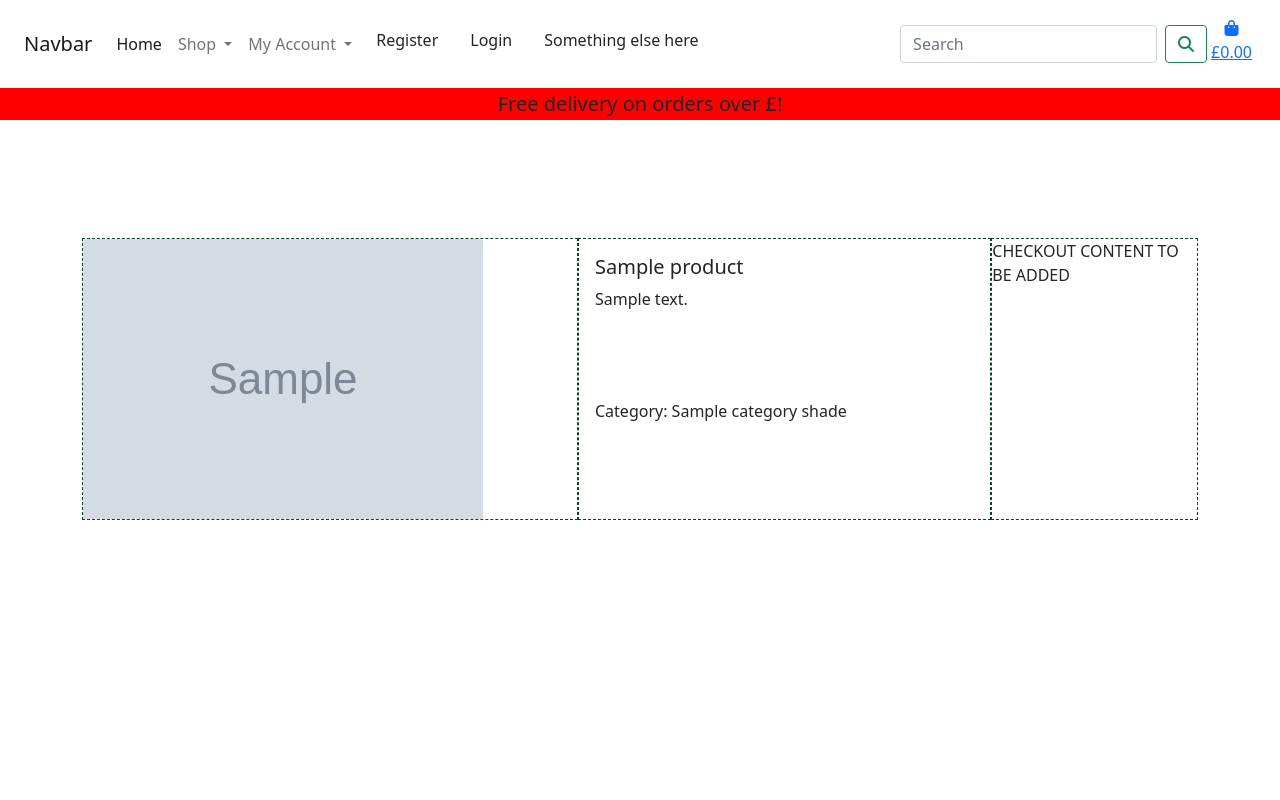
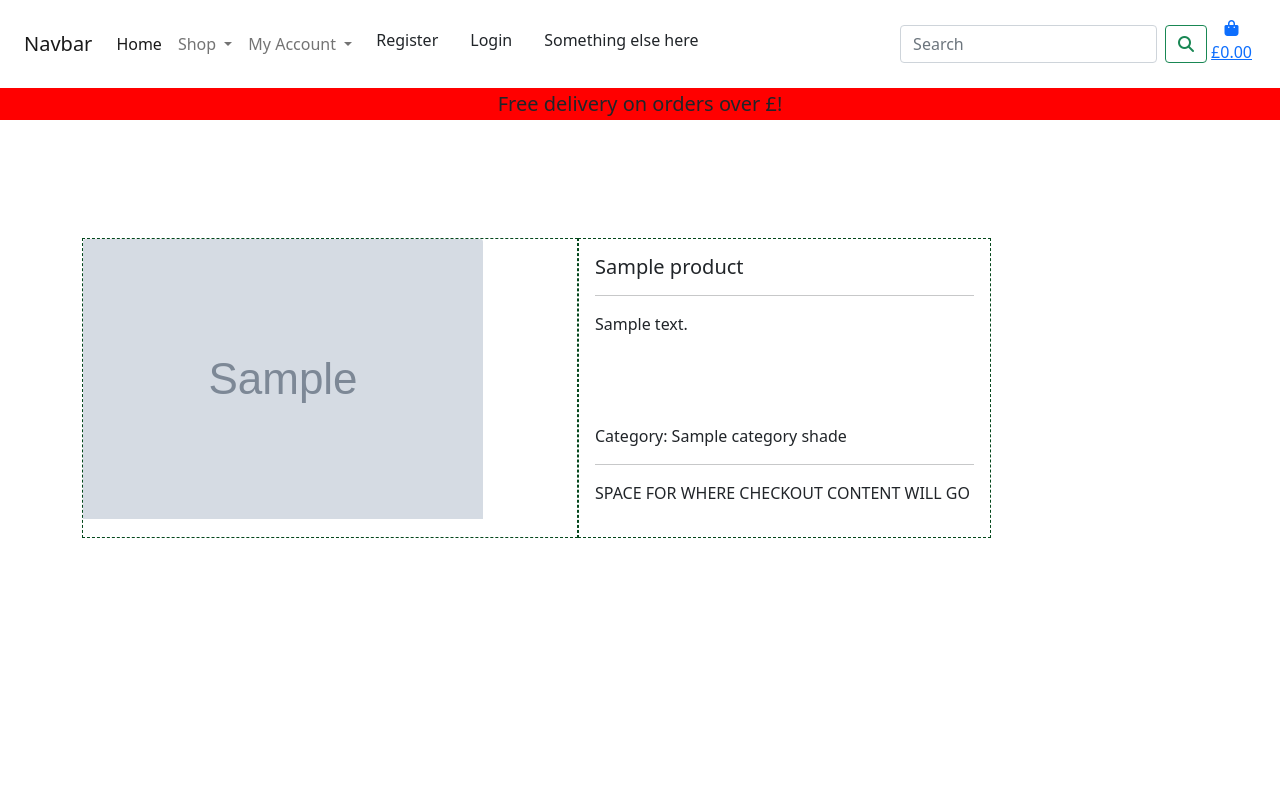
Before and after one commit to Abelyem/MS4, a Django app: page /products/1 in a window 1280 px wide. Run offline with Django 3.2, Linux system fonts and the light colour scheme; tables that the repository leaves empty hold one stand-in row (values such as "Sample post"); grey boxes marked "Sample" are stand-in pictures; some libraries are stand-ins or nearby versions.

Commit message:
removed 3rd box for checkout content, instead including this within .mask-info

```diff
--- a/products/templates/products/mask_detail.html
+++ b/products/templates/products/mask_detail.html
@@ -28,12 +28,12 @@
     <div class="mask-info">
         <div class="card-body">
             <h5 class="card-title">{{ mask_detail.name }}</h5>
+            <hr>
             <p class="card-text">{{ mask_detail.description }}</p>
             <p class="card-subtitle">Category: {{ mask_detail.category }} shade</p>
+            <hr>
+            <p>SPACE FOR WHERE CHECKOUT CONTENT WILL GO</p>
         </div>
-    </div>
-    <div class="checkout-content">
-        CHECKOUT CONTENT TO BE ADDED
     </div>
 </div>
 
--- a/static/css/base.css
+++ b/static/css/base.css
@@ -33,7 +33,7 @@ from a previous incomplete portfolio project of my own -- https://abel-portfolio
     display: grid;
     grid-template-columns: 1.2fr 1fr 0.5fr;
     grid-template-areas:
-    'mask-img mask-info checkout-content';
+    'mask-img mask-info';
     padding-top: 10vw;
 }
 
@@ -46,11 +46,6 @@ from a previous incomplete portfolio project of my own -- https://abel-portfolio
 .mask-info {
     display: grid;
     grid-area: mask-info;
-    border: 1px dashed #04471C;
-}
-
-.checkout-content {
-    grid-area: checkout-content;
     border: 1px dashed #04471C;
 }
 
```
